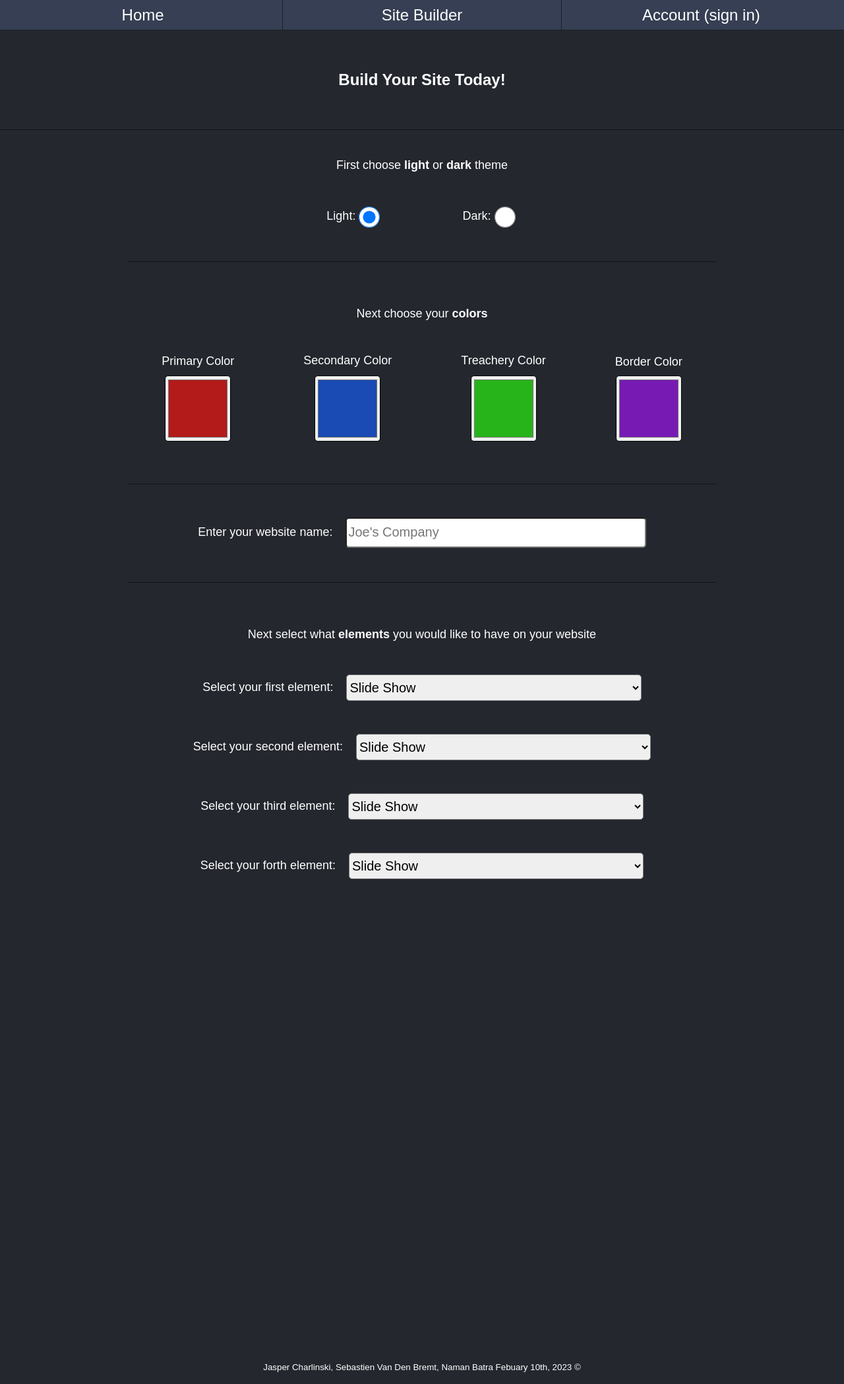
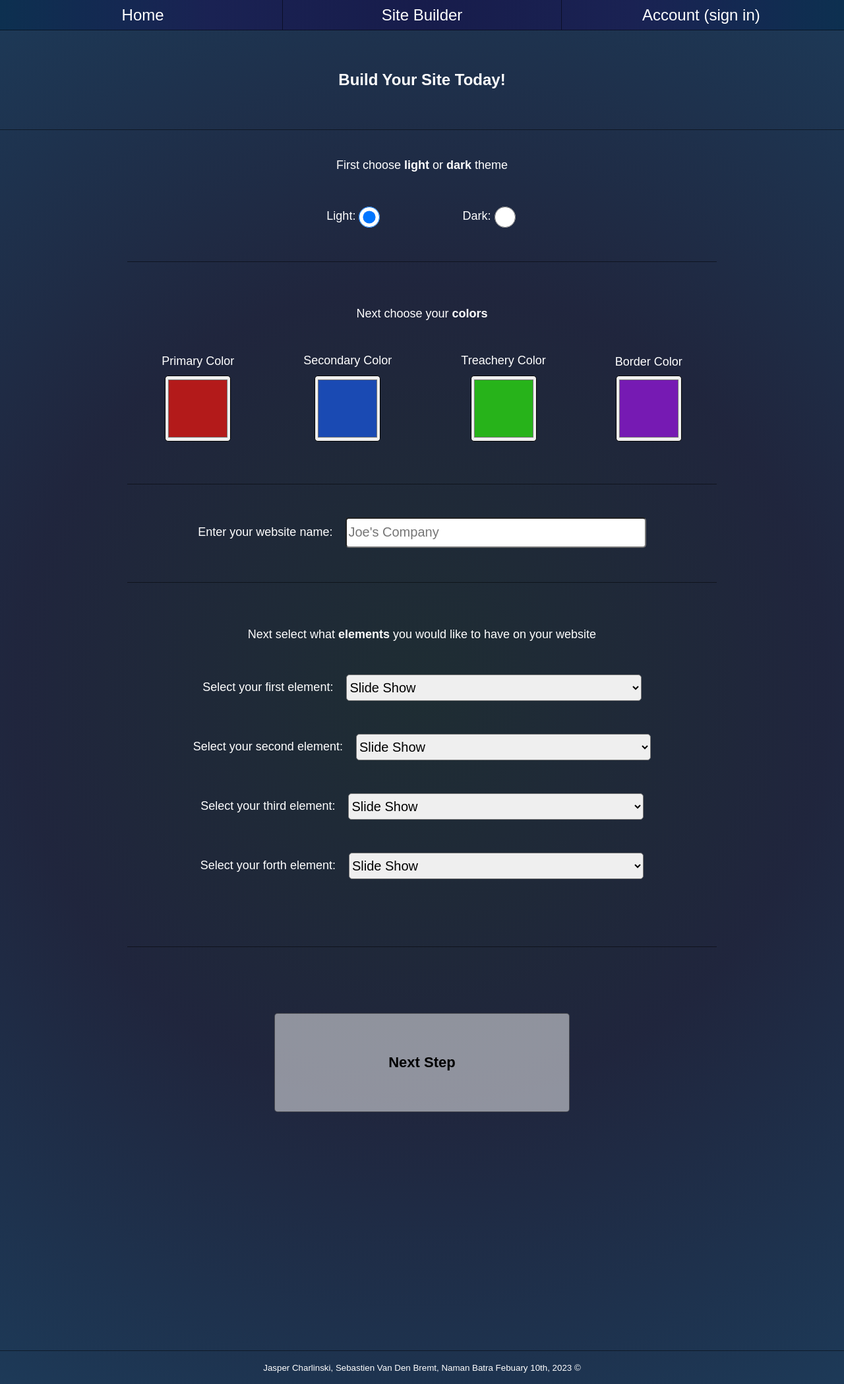
Before and after one commit to charlijj/sitecraft.ca, a PHP site: page /site_builder.html in a window 1280 px wide. Shown: the whole page at 66% size. Run offline with PHP 8.4, Linux system fonts and the light colour scheme.

Commit message:
changed background color and worked on form.

```diff
--- a/site_builder.html
+++ b/site_builder.html
@@ -155,6 +155,10 @@
 
                 </div>
 
+                <div class="line"></div>
+
+                <input type="submit" id="submitButton" value="Next Step">
+
 
             </form>
 
--- a/style/index_style.css
+++ b/style/index_style.css
@@ -61,6 +61,8 @@
     border-bottom: rgba(0, 0, 0, 0.5) solid 1px;
 }
 
+/* ---------------- Mobile Adjustments ---------------- */
+
 @media only screen and (max-width: 950px) {
 
     .banner {
--- a/style/site_builder_style.css
+++ b/style/site_builder_style.css
@@ -85,6 +85,12 @@
     border-radius: 5px;
     margin: 5%;
     border: 1px solid black;
+    transition: border-width ease 0.2s;
+}
+
+.colorSelect:hover {
+
+    border-width: 3px;
 }
 
 .textInput {
@@ -115,3 +121,43 @@
 
     background-color: rgb(200, 200, 200);
 }
+
+#submitButton {
+
+    width: 50%;
+    height: 150px;
+    margin-top: 50px;
+
+    text-align: center;
+    font-size: 22px;
+    font-weight: bold;
+    background-color: rgba(255, 255, 255, 0.5);
+    border: 1px solid rgba(0, 0, 0, 0.5);
+    border-radius: 5px;
+    transition: background-color ease 0.2s, width ease 0.4s, height ease 0.4s;
+}
+
+#submitButton:hover {
+
+    background-color: rgba(255, 255, 255, 0.7);
+    width: 52%;
+    height: 155px;
+}
+
+/* ---------------- Mobile Adjustments ---------------- */
+
+@media only screen and (max-width: 950px) {
+
+    .colorSelect {
+
+        width: 70px;
+        height: 70px;
+    }
+
+    .textInput, .elementSelect {
+
+        width: 30%;
+    }
+
+
+}
--- a/style/style.css
+++ b/style/style.css
@@ -2,8 +2,16 @@ html, body {
 
     margin: 0;
     padding: 0;
+}
+
+html {
 
     background-color: rgb(36, 39, 46);
+}
+
+body {
+
+    background-image: radial-gradient(circle at center, rgba(8, 69, 71, 0.2) 0, rgba(15, 31, 121, 0.2), rgba(0, 132, 255, 0.2) 100%);
     color: white;
     font-family: 'Montserrat', sans-serif;
 }
@@ -16,10 +24,10 @@ html, body {
 
     width: 100%;
     height: 45px;
-    background-color: rgb(54, 63, 83);
+    background-image: radial-gradient(circle at center, rgb(23, 28, 75) 0, rgb(26, 34, 83), rgb(13, 48, 80) 100%);
     transition: height ease 0.3s, opacity ease 0.3s;
 
-    border-bottom: rgba(0, 0, 0, 0.5) solid 1px;
+    border-bottom: 1px solid rgba(0, 0, 0, 0.5);
 }
 
 .navbarLinksContainer {
@@ -30,7 +38,6 @@ html, body {
 
     width: 100%;
     height: 100%;
-
 }
 
 .navbarLinks {
@@ -42,7 +49,7 @@ html, body {
     height: 100%;
     width: 33%;
 
-    border-right: rgba(0, 0, 0, 0.5) solid 1px;
+    border-right: 1px solid rgba(0, 0, 0, 0.5);
     text-decoration: none;
     color: white;
     font-size: 24px;
@@ -67,6 +74,7 @@ footer {
     width: 100%;
     height: 50px;
 
+    border-top: 1px solid rgba(0, 0, 0, 0.5);
     font-size: smaller;
     text-align: center;
 }
@@ -76,5 +84,5 @@ footer {
     width: 100%;
     height: 2px;
     margin: 50px 0;
-    border-bottom: rgba(0, 0, 0, 0.5) solid 1px;
+    border-bottom: 1px solid rgba(0, 0, 0, 0.5);
 }
```
